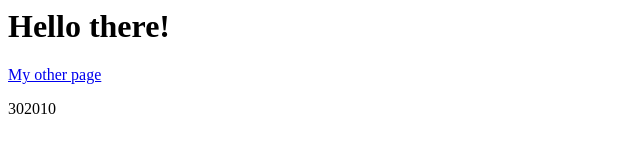
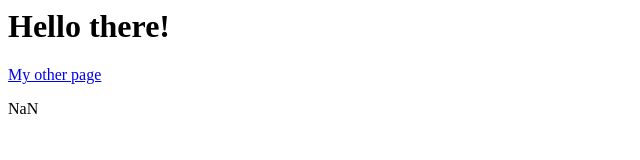
Before and after one commit to aadityadeshmukh/LearningJS, a plain HTML site: page index.html in a window 1280 px wide. Shown: the full height of the page, 0-640 px from the left. Drawn offline with Linux system fonts and the light colour scheme.

Commit message:
1 file modified

```diff
--- a/index.html
+++ b/index.html
@@ -15,7 +15,7 @@
     let y = 20;
     let z = "30";
     let res = z + y + x;
-    document.getElementById("demo").innerHTML = res;
+    document.getElementById("demo").innerHTML = 100 / "Apple";
   </script>
 </body>
 
```
